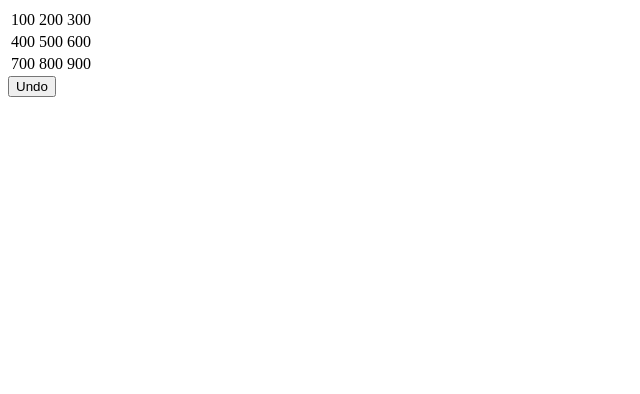
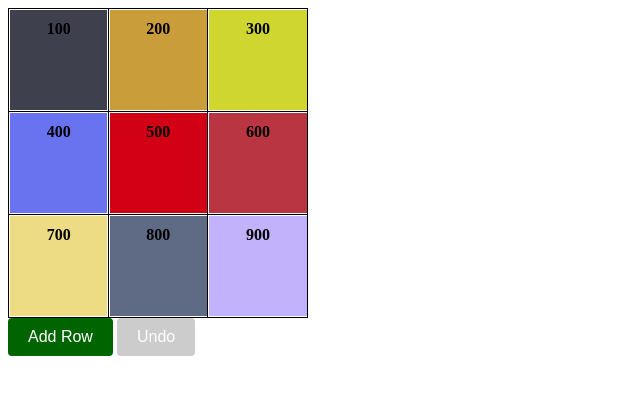
Before and after one commit to AliasgerSW/html-javascript-css-test-r1, a plain HTML site: page index.html in a window 1280 px wide. Shown: the whole page, without its empty margins (0-640 px from the left). Drawn offline with nearby package versions, Linux system fonts and the light colour scheme.

Commit message:
Add Row button added
- Add Row button added
- Made all the cells, it's numbers, and color dynamic

```diff
--- a/index.html
+++ b/index.html
@@ -1,30 +1,15 @@
 <!DOCTYPE html>
 <html>
 <head>
-  <title>Drag & Drop</title>
-  <link rel="stylesheet" type="text/css" href="styles.css">
+    <title>Drag & Drop</title>
+    <link rel="stylesheet" type="text/css" href="styles.css">
 </head>
 <body>
-  <table>
-    <tr>
-      <td><div id="box-r1-c1" class="box">100</div></td>
-      <td><div id="box-r1-c2" class="box">200</div></td>
-      <td><div id="box-r1-c3" class="box">300</div></td>
-    </tr>
-    <tr>
-      <td><div id="box-r2-c1" class="box">400</div></td>
-      <td><div id="box-r2-c2" class="box">500</div></td>
-      <td><div id="box-r2-c3" class="box">600</div></td>
-    </tr>
-    <tr>
-      <td><div id="box-r3-c1" class="box">700</div></td>
-      <td><div id="box-r3-c2" class="box">800</div></td>
-      <td><div id="box-r3-c3" class="box">900</div></td>
-    </tr>
-  </table>
-  <button id="undo-action">Undo</button>
-  <script src="https://code.jquery.com/jquery-3.6.0.min.js"></script>
-  <script src="https://code.jquery.com/ui/1.12.1/jquery-ui.js"></script>
-  <script src="script.js"></script>
+    <table id="table"></table>
+    <button id="add-row-action">Add Row</button>
+    <button id="undo-action" disabled>Undo</button>
+    <script src="https://code.jquery.com/jquery-3.6.0.min.js"></script>
+    <script src="https://code.jquery.com/ui/1.12.1/jquery-ui.js"></script>
+    <script src="script.js"></script>
 </body>
 </html>
--- a/script.js
+++ b/script.js
@@ -1,8 +1,52 @@
+//Generate random colors
+function getRandomColor() {
+    var letters = '0123456789ABCDEF';
+    var color = '#';
+
+    for (var i = 0; i < 6; i++) {
+        color += letters[Math.floor(Math.random() * 16)];
+    }
+
+    return color;
+}
+
+
 $(document).ready(function() {
     // Variable to maintain undo action
     var actions = [];
+    var undoButton = $('#undo-action');
+    var addRowButton = $('#add-row-action');
 
-  $('.box').draggable({
+    undoButton.on('click', function() {
+        if (actions.length > 0) {
+            var action = actions.pop();
+            var sourceBox = action.source.find('.box');
+            var destinationBox = action.destination.find('.box');
+
+            // Swap the boxes back
+            sourceBox.detach().appendTo(action.destination);
+            destinationBox.detach().appendTo(action.source);
+
+            updateUndoButtonLabel();
+
+            if (actions.length === 0) {
+                undoButton.prop('disabled', true);
+            }
+        }
+    });
+
+    addRowButton.on('click', function() {
+        var newRow = $('<tr></tr>');
+        var boxLength = $('.box').length + 1;
+
+        for (var i = 0; i < 3; i++) {
+            var boxNumber = (boxLength + i) * 100;
+            var boxColor = getRandomColor();
+
+            var newCell = $('<td></td>');
+            var newBox = $('<div></div>').attr('id', 'box-' + boxNumber).addClass('box').text(boxNumber).css('background-color', boxColor);
+
+            newBox.draggable({
                 opacity: 0.5,
                 revert: 'invalid',
                 start: function(event, ui) {
@@ -12,6 +56,12 @@ $(document).ready(function() {
                     $(this).fadeTo(200, 1);
                 }
             });
+
+            newCell.append(newBox);
+            newRow.append(newCell);
+        }
+
+        $('#table').append(newRow);
 
         $('td').droppable({
             drop: function(event, ui) {
@@ -28,29 +78,38 @@ $(document).ready(function() {
                     sourceBox[0].style.left = null;
                     sourceBox[0].style.top = null;
 
+                    $('td').css('padding', '');
+
                     // Add animation to the movement of the destination box
                     destinationBox.fadeOut(500, function() {
                         destinationBox.fadeIn(500);
                     });
 
-        // Store the action for undo
                     actions.push({
                         source: sourceCell,
                         destination: destinationCell
                     });
+
+                    updateUndoButtonLabel();
+                    undoButton.prop('disabled', false);
                 }
             }
         });
+    });
 
-  $('#undo-action').on('click', function() {
+    // Updating the label buttons for better understanding to the user
+    function updateUndoButtonLabel() {
         if (actions.length > 0) {
-      var action = actions.pop();
-      var sourceBox = action.source.find('.box');
-      var destinationBox = action.destination.find('.box');
+            var lastAction = actions[actions.length - 1];
+            var sourceNumber = lastAction.source.find('.box').text();
+            var destinationNumber = lastAction.destination.find('.box').text();
+            undoButton.text('Undo Swap ' + sourceNumber + ' and ' + destinationNumber);
+        } else {
+            undoButton.text('Undo');
+        }
+    }
 
-      // Swap the boxes back
-      sourceBox.detach().appendTo(action.destination);
-      destinationBox.detach().appendTo(action.source);
-    }
+    addRowButton.click();
+    addRowButton.click();
+    addRowButton.click();
 });
-});
--- /dev/null
+++ b/styles.css
@@ -0,0 +1,43 @@
+table {
+    width: 300px;
+    border-collapse: collapse;
+}
+
+td {
+    border: 1px solid #000;
+    height: 100px;
+    width: 100px;
+}
+
+.box {
+    background-color: #e9e9e9;
+    color: #000;
+    text-align: center;
+    font-weight: bold;
+    padding: 10px;
+    width: 80%;
+    height: 80%;
+}
+
+#undo-action,
+#add-row-action {
+    color: #fff;
+    padding: 10px 20px;
+    font-size: 16px;
+    border: none;
+    border-radius: 4px;
+    cursor: pointer;
+}
+
+#undo-action:disabled {
+    background-color: #ccc;
+    cursor: not-allowed;
+}
+
+#undo-action {
+    background-color: #f44336;
+}
+
+#add-row-action {
+    background-color: #006400;
+}
```
Lines whose indentation alone changed are shown as unchanged.
